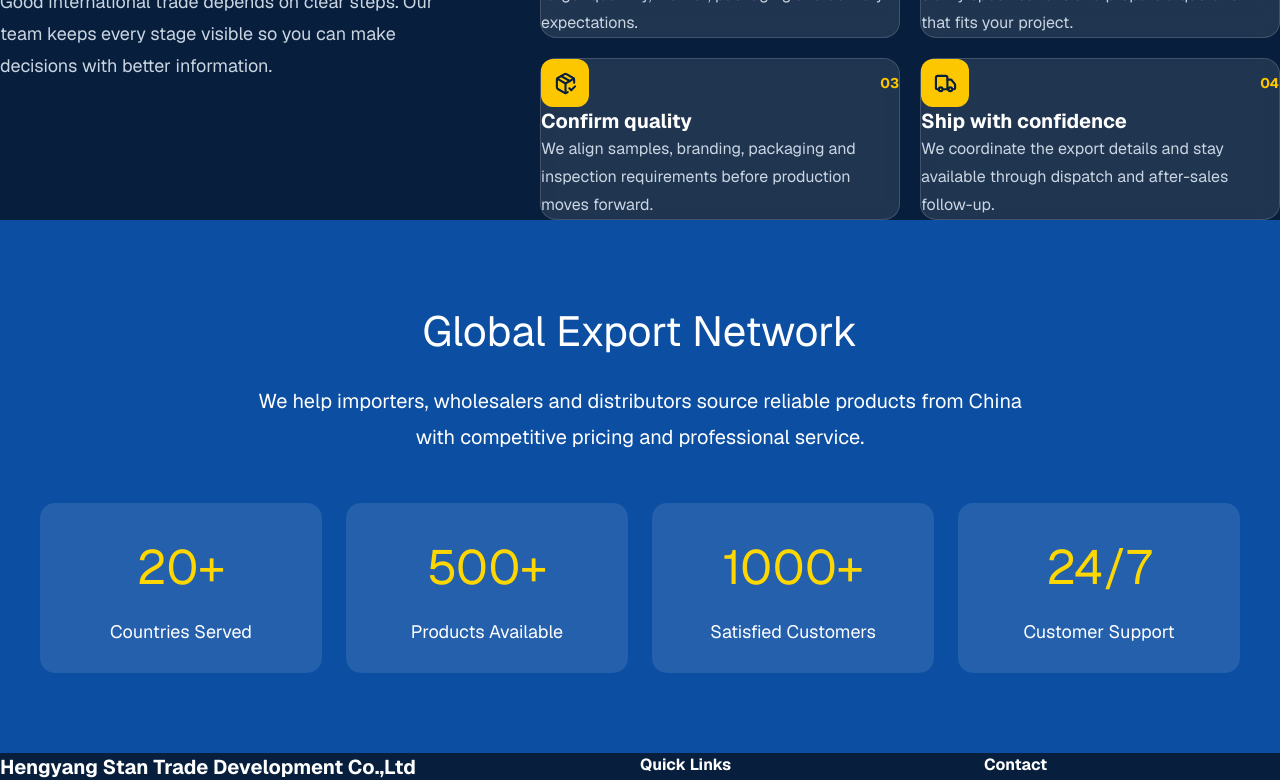
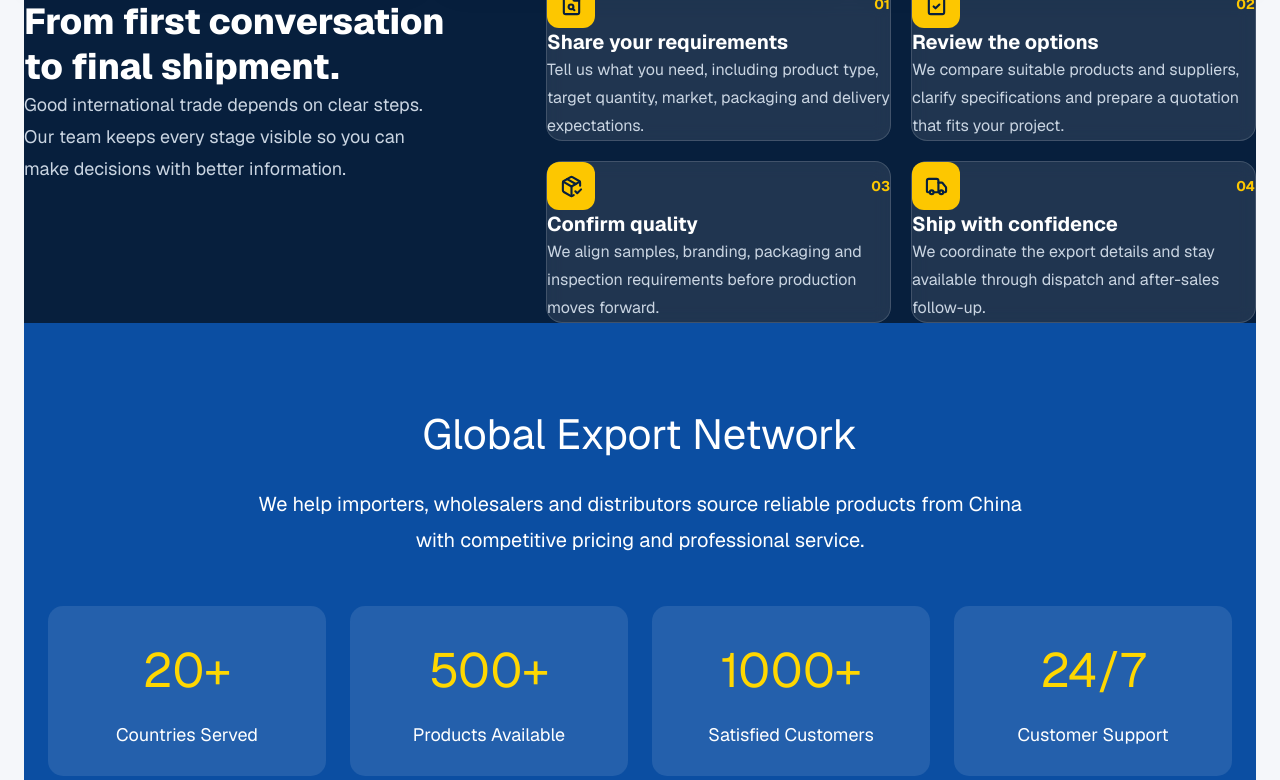
Before and after one commit to zgsgf54w5p-gif/HENGYANG-STAN-TRADE, a Next.js app: page / in a window 1280 px wide. Shown: the part 5650-6430 px from the top of the page. Built offline with nearby package versions, Linux system fonts and the light colour scheme.

Commit message:
Update page.tsx

```diff
--- a/app/page.tsx
+++ b/app/page.tsx
@@ -11,7 +11,14 @@ import WhatsAppButton from "../components/WhatsAppButton";
 
 export default function Home() {
   return (
-    <>
+    <div
+      style={{
+        maxWidth: "1280px",
+        margin: "0 auto",
+        padding: "0 24px",
+        boxSizing: "border-box",
+      }}
+    >
       <Hero />
       <AboutPreview />
       <ProductCategories />
@@ -22,6 +29,6 @@ export default function Home() {
       <GlobalNetwork />
       <Footer />
       <WhatsAppButton />
-    </>
+    </div>
   );
 }
```
